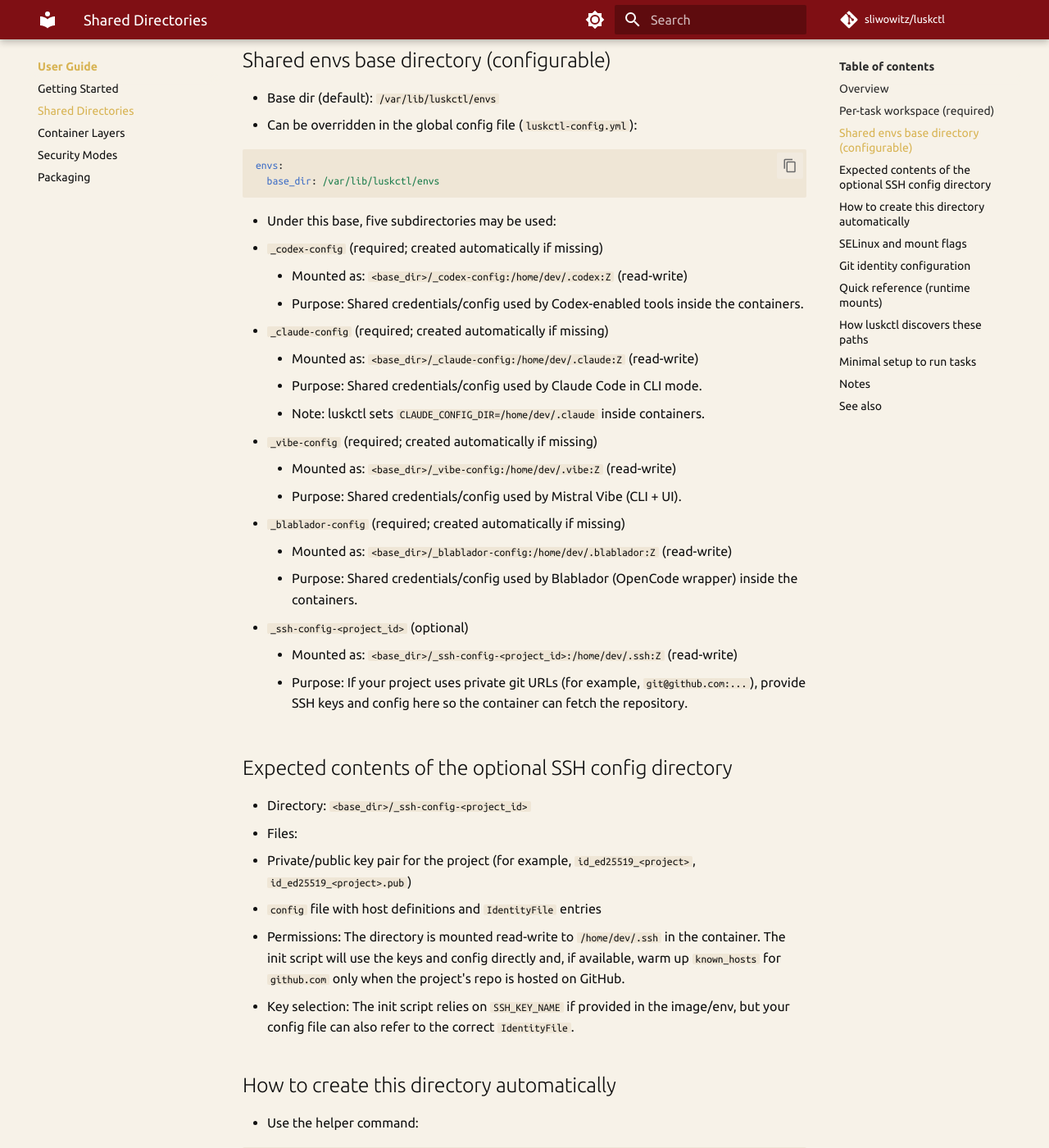
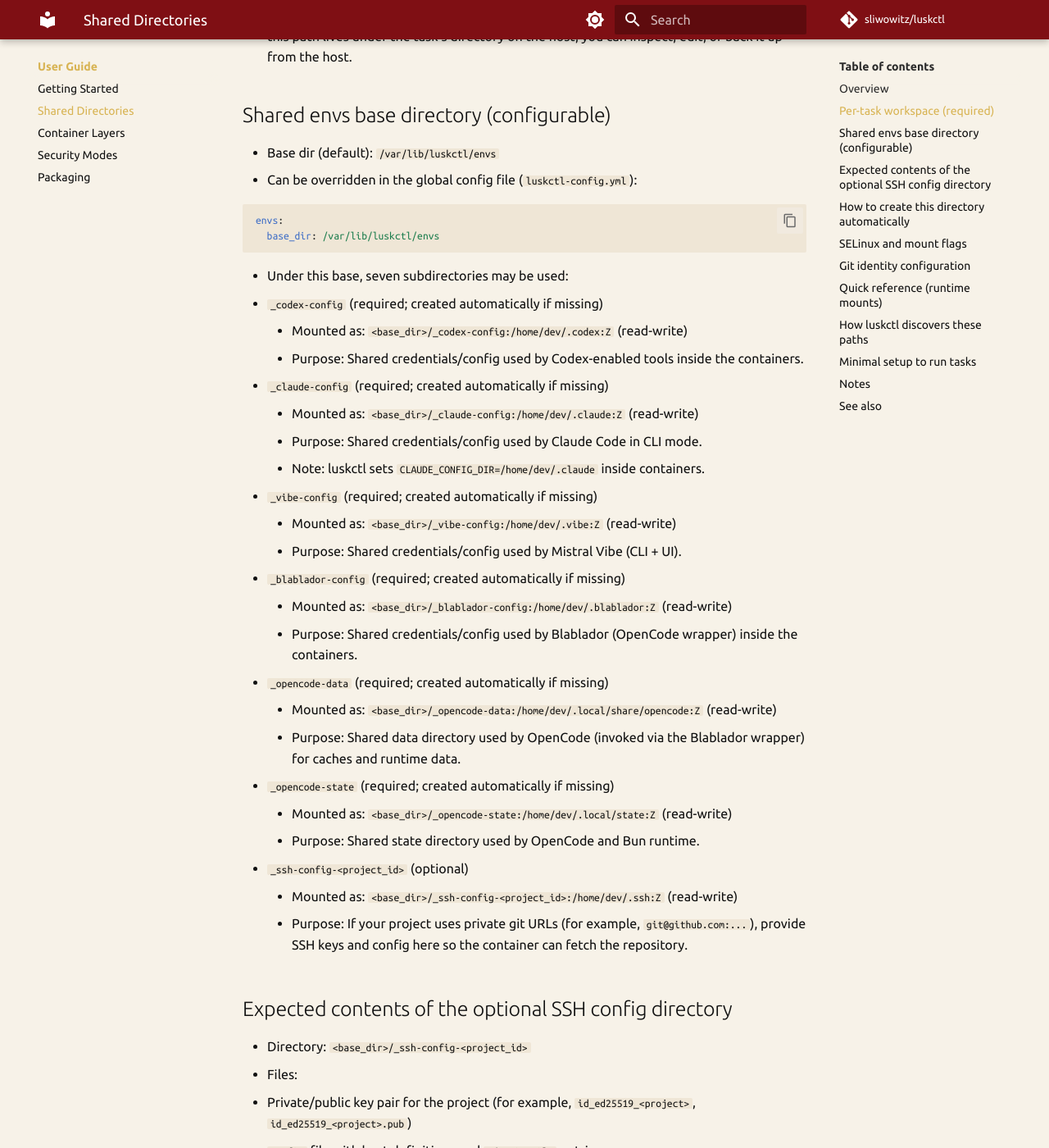
Before and after one commit to sliwowitz/luskctl, an MkDocs documentation site: the page built from docs/SHARED_DIRS.md, in a window 1280 px wide and 1400 px high, scrolled down 826 px. Shown: the whole window at 82% size. Built offline with MkDocs 1.6.1 and Material for MkDocs 9.7.7, drawn with Linux system fonts in a browser that asks for light colours; comment, search, counter and statistics services are not loaded; some of the changed text lies outside the part shown.

Commit message:
fix: Add shared OpenCode data and state directory mounts
OpenCode and Bun require write access to:
- ~/.local/share/opencode - for data and caches
- ~/.local/state - for Bun runtime state

Add shared mounts for these directories following the same pattern
as other agent config directories.

- Add _opencode-data shared directory for ~/.local/share/opencode
- Add _opencode-state shared directory for ~/.local/state
- Update SHARED_DIRS.md documentation

Co-Authored-By: Claude Opus 4.5 <noreply@anthropic.com>

````diff
--- a/docs/SHARED_DIRS.md
+++ b/docs/SHARED_DIRS.md
@@ -7,6 +7,8 @@
   - Shared credentials/config for Claude Code under `/home/dev/.claude`
   - Shared credentials/config for Mistral Vibe under `/home/dev/.vibe`
   - Shared credentials/config for Blablador (OpenCode) under `/home/dev/.blablador`
+  - Shared data directory for OpenCode under `/home/dev/.local/share/opencode`
+  - Shared state directory for OpenCode/Bun under `/home/dev/.local/state`
   - Optional per-project SSH configuration under `/home/dev/.ssh` (read-write)
 
 ## Per-task workspace (required)
@@ -24,7 +26,7 @@ envs:
   base_dir: /var/lib/luskctl/envs
 ```
 
-- Under this base, five subdirectories may be used:
+- Under this base, seven subdirectories may be used:
   1. `_codex-config` (required; created automatically if missing)
      - Mounted as: `<base_dir>/_codex-config:/home/dev/.codex:Z` (read-write)
      - Purpose: Shared credentials/config used by Codex-enabled tools inside the containers.
@@ -38,7 +40,13 @@ envs:
   4. `_blablador-config` (required; created automatically if missing)
      - Mounted as: `<base_dir>/_blablador-config:/home/dev/.blablador:Z` (read-write)
      - Purpose: Shared credentials/config used by Blablador (OpenCode wrapper) inside the containers.
-  5. `_ssh-config-<project_id>` (optional)
+  5. `_opencode-data` (required; created automatically if missing)
+     - Mounted as: `<base_dir>/_opencode-data:/home/dev/.local/share/opencode:Z` (read-write)
+     - Purpose: Shared data directory used by OpenCode (invoked via the Blablador wrapper) for caches and runtime data.
+  6. `_opencode-state` (required; created automatically if missing)
+     - Mounted as: `<base_dir>/_opencode-state:/home/dev/.local/state:Z` (read-write)
+     - Purpose: Shared state directory used by OpenCode and Bun runtime.
+  7. `_ssh-config-<project_id>` (optional)
      - Mounted as: `<base_dir>/_ssh-config-<project_id>:/home/dev/.ssh:Z` (read-write)
      - Purpose: If your project uses private git URLs (for example, `git@github.com:...`), provide SSH keys and config here so the container can fetch the repository.
 
@@ -105,6 +113,8 @@ luskctl ssh-init <project_id> [--key-type ed25519|rsa] [--key-name NAME] [--forc
 - `/home/dev/.claude` <- `<envs_base>/_claude-config:Z`
 - `/home/dev/.vibe` <- `<envs_base>/_vibe-config:Z`
 - `/home/dev/.blablador` <- `<envs_base>/_blablador-config:Z`
+- `/home/dev/.local/share/opencode` <- `<envs_base>/_opencode-data:Z`
+- `/home/dev/.local/state` <- `<envs_base>/_opencode-state:Z`
 - `/home/dev/.ssh` (optional) <- `<envs_base>/_ssh-config-<project>:Z`
 
 ## How luskctl discovers these paths
@@ -120,6 +130,8 @@ sudo mkdir -p /var/lib/luskctl/envs/_codex-config
 sudo mkdir -p /var/lib/luskctl/envs/_claude-config
 sudo mkdir -p /var/lib/luskctl/envs/_vibe-config
 sudo mkdir -p /var/lib/luskctl/envs/_blablador-config
+sudo mkdir -p /var/lib/luskctl/envs/_opencode-data
+sudo mkdir -p /var/lib/luskctl/envs/_opencode-state
 ```
 
 3. If using private git repositories for a project `<proj>`:
````
Also changed, not shown: 1 other file.
